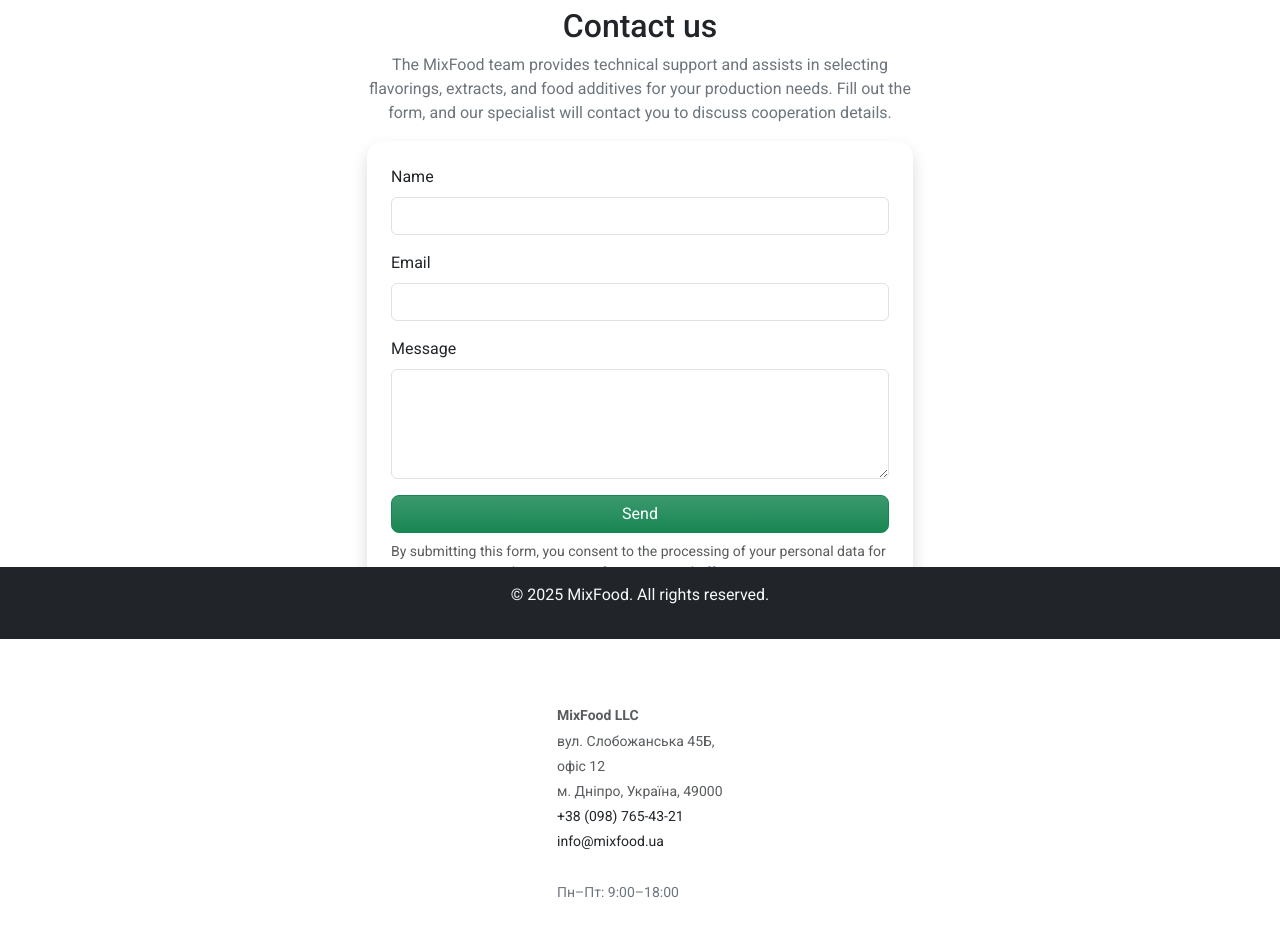
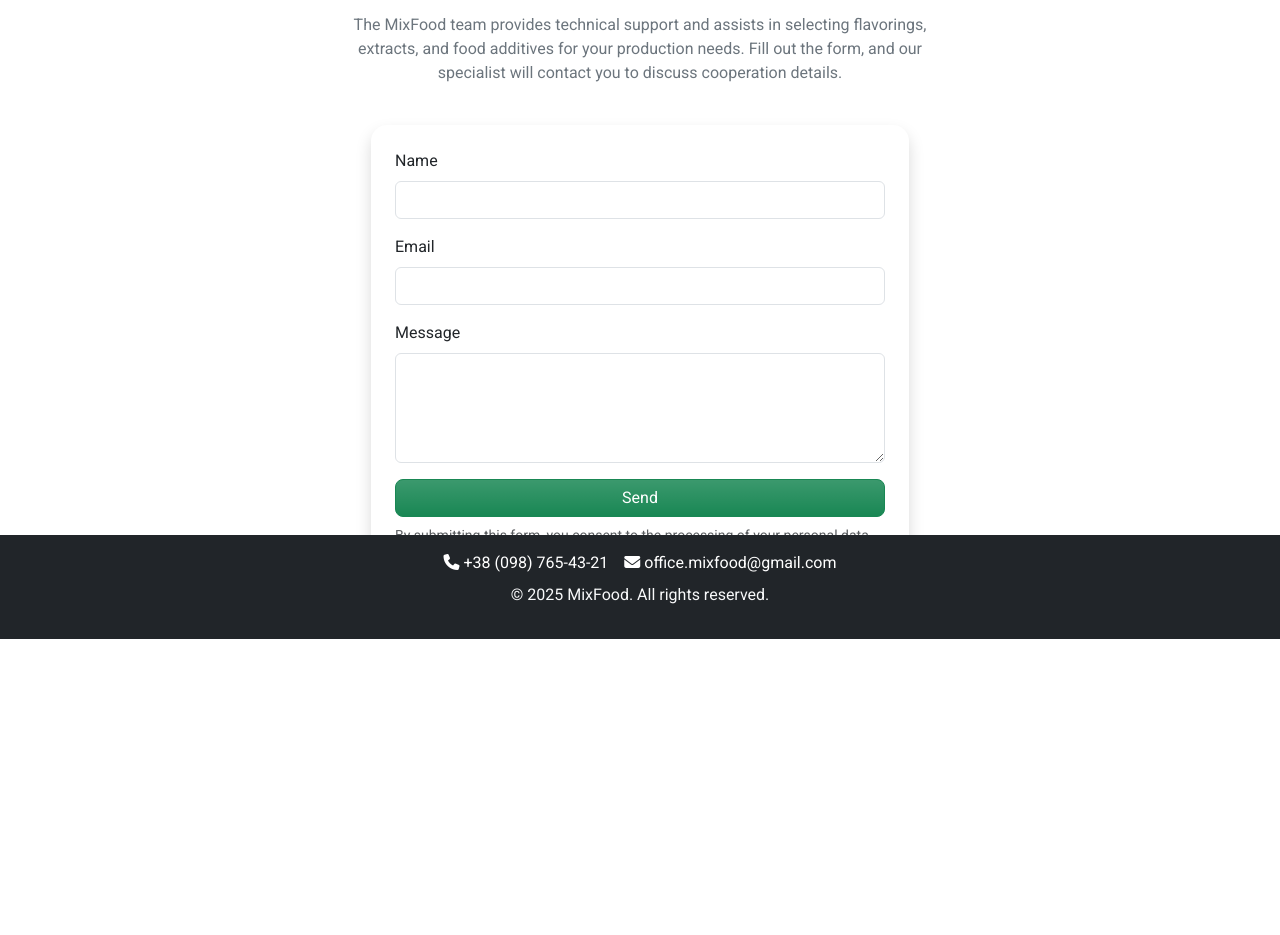
Before and after one commit to RenatAsadulov/Mix-food, a React (Vite) app: page /contact in a window 1280 px wide. Shown: the part 161-1096 px from the top of the page. After the commit the page ends 808 px from the top, so only its background shows below. Built offline with nearby package versions, Linux system fonts and the light colour scheme.

Commit message:
Working with contacts page

```diff
--- a/index.html
+++ b/index.html
@@ -8,6 +8,11 @@
       content="Сайт української компанії MixFood. Виробництво та продаж харчових ароматизаторів"
     />
     <title>MixFood</title>
+    <link
+      rel="stylesheet"
+      href="https://cdnjs.cloudflare.com/ajax/libs/font-awesome/6.6.0/css/all.min.css"
+    />
+
     <link
       href="https://cdn.jsdelivr.net/npm/bootstrap@5.3.3/dist/css/bootstrap.min.css"
       rel="stylesheet"
--- a/src/components/features/contact-info/ContactInfo.jsx
+++ b/src/components/features/contact-info/ContactInfo.jsx
@@ -1,24 +1,16 @@
 export const ContactInfo = () => (
-  <address className="text-muted small" style={{ lineHeight: "1.8" }}>
-    <strong>MixFood LLC</strong>
-    <br />
-    вул. Слобожанська 45Б, офіс 12
-    <br />
-    м. Дніпро, Україна, 49000
-    <br />
-    <a
-      href="tel:+380987654321"
-      className="d-block text-decoration-none text-dark"
-    >
+  <address className="text-muted" style={{ lineHeight: "1.8" }}>
+    <span>Контактний номер: </span>
+    <a href="tel:+380987654321" className="text-decoration-none text-dark">
       +38 (098) 765-43-21
     </a>
+    <br />
+    <span> Email: </span>
     <a
-      href="mailto:info@mixfood.ua"
-      className="d-block text-decoration-none text-dark"
+      href="mailto:office.mixfood@gmail.com"
+      className="text-decoration-none text-dark"
     >
-      info@mixfood.ua
+      office.mixfood@gmail.com
     </a>
-    <br />
-    <span className="text-secondary">Пн–Пт: 9:00–18:00</span>
   </address>
 );
--- a/src/components/layout/Footer.jsx
+++ b/src/components/layout/Footer.jsx
@@ -1,11 +1,59 @@
 import { useI18n } from "../../i18n/i18n";
+import { detectMobile } from "../../utils/detectMobile.js";
 
 export default function Footer() {
   const { t } = useI18n();
+  const isMobide = detectMobile();
+
+  console.log(isMobide);
+
+  if (!isMobide) {
+    return (
+      <footer className="bg-dark text-light py-3 text-center fixed-bottom">
+        <span className="me-3">
+          <i className="fa-solid fa-phone text-white"></i>{" "}
+          <a
+            href="tel:+380987654321"
+            className="text-decoration-none text-white"
+          >
+            +38 (098) 765-43-21
+          </a>
+        </span>
+        <span>
+          <i className="fa-solid fa-envelope text-white"></i>{" "}
+          <a
+            href="mailto:office.mixfood@gmail.com"
+            className="text-decoration-none text-white"
+          >
+            office.mixfood@gmail.com
+          </a>
+        </span>
+        <p className="mt-2">
+          © {new Date().getFullYear()} MixFood. {t("footer.rights")}
+        </p>
+      </footer>
+    );
+  }
+
   return (
-    <footer className="bg-dark text-light py-3 text-center fixed-bottom">
+    <footer className="d-flex justify-content-around bg-dark text-light py-3 text-center fixed-bottom">
+      <p>
+        <i className="fa-solid fa-phone text-white me-2"></i>{" "}
+        <a href="tel:+380987654321" className="text-decoration-none text-white">
+          +38 (098) 765-43-21
+        </a>
+      </p>
       <p>
         © {new Date().getFullYear()} MixFood. {t("footer.rights")}
+      </p>
+      <p>
+        <i className="fa-solid fa-envelope text-white me-2"></i>{" "}
+        <a
+          href="mailto:office.mixfood@gmail.com"
+          className="text-decoration-none text-white"
+        >
+          office.mixfood@gmail.com
+        </a>
       </p>
     </footer>
   );
--- a/src/components/layout/Header.jsx
+++ b/src/components/layout/Header.jsx
@@ -27,7 +27,7 @@
               <li key={link.href}>
                 <a
                   href={link.href}
-                  className="text-secondary nav-link-hover-primary text-decoration-none text-success"
+                  className="text-secondary nav-link-hover-primary text-decoration-none text-success fs-5 fw-medium"
                 >
                   {link.label}
                 </a>
--- a/src/i18n/i18n.jsx
+++ b/src/i18n/i18n.jsx
@@ -1,5 +1,6 @@
 import { Quote } from "lucide-react";
 import React, { createContext, useContext, useState } from "react";
+import { getLanguageFromBrowserSettings } from "../utils/browser";
 
 const translations = {
   en: {
@@ -48,6 +49,8 @@
       send: "Send",
       privacyNote:
         "By submitting this form, you consent to the processing of your personal data for communication and preparation of a commercial offer.",
+      email: "Email",
+      phone: "Phone",
     },
     footer: { rights: "All rights reserved." },
   },
@@ -97,6 +100,8 @@
       privacyNote: "na. Nasz menedżer wkrótce się z Tobą skontaktuje.",
       privacyNote:
         "Wysyłając formularz, wyrażasz zgodę na przetwarzanie danych osobowych w celu kontaktu i przygotowania oferty handlowej.",
+      email: "",
+      phone: "",
     },
     footer: { rights: "Wszelkie prawa zastrzeżone." },
   },
@@ -146,13 +151,15 @@
       send: "Надіслати",
       privacyNote:
         "Надсилаючи форму, ви погоджуєтесь на обробку персональних даних з метою комунікації та підготовки комерційної пропозиції.",
+      email: "Ел. пошта",
+      phone: "Телефон",
     },
     footer: { rights: "Всі права захищені." },
   },
 };
 
 const I18nContext = createContext({
-  lang: "en",
+  lang: getLanguageFromBrowserSettings(),
   setLang: () => {},
   t: (key) => key,
 });
@@ -167,7 +174,7 @@
 }
 
 export function I18nProvider({ children }) {
-  const userLanguage = navigator.language.slice(0, 2);
+  const userLanguage = getLanguageFromBrowserSettings();
 
   const [lang, setLang] = useState(userLanguage);
   const t = (key) =>
--- a/src/pages/Contact.jsx
+++ b/src/pages/Contact.jsx
@@ -4,6 +4,7 @@
 import { useI18n } from "../i18n/i18n";
 import { useRef, useState } from "react";
 import { ContactInfo } from "../components/features/contact-info/ContactInfo";
+import { div } from "framer-motion/client";
 
 export const ContactForm = () => {
   const { t } = useI18n();
@@ -41,24 +42,21 @@
 
   return (
     <section id="contact" aria-labelledby="contact-title" className="py-4">
-      <div className="container my-5">
-        <div className="col-12 col-md-10 col-lg-6 mx-auto d-flex flex-column align-items-center">
+      <div className="container my-2">
+        <div className="w-75 col-12 col-md-10 col-lg-6 mx-auto d-flex flex-column align-items-center">
           <header className="w-100 text-center mb-3">
             <h1 id="contact-title" className="h2 m-0">
               {t("contact.title")}
             </h1>
-            <p className="text-secondary mt-2 mb-0">
+            <p className="w-75 mx-auto text-secondary mt-2 mb-0">
               {t(
                 "contact.lead",
                 "Заповніть форму або скористайтеся контактними даними — ми відповімо впродовж робочого дня."
               )}
             </p>
           </header>
-          <div className="row justify-content-center gap-5">
-            <div className="col-7col-lg-6 mb-5">
-              <Card className="w-100 shadow border-0">
-                <CardContent className="p-4">
           {submitted ? (
+            <div className="mt-4 shadow border-0 p-5 rounded">
               <motion.div
                 initial={{ opacity: 0 }}
                 animate={{ opacity: 1 }}
@@ -71,7 +69,12 @@
                   {t("contact.successMessage")}
                 </p>
               </motion.div>
+            </div>
           ) : (
+            <div className="row justify-content-center mt-4">
+              <div className="col-12 col-lg-8 mb-6">
+                <Card className="w-100 shadow border-0">
+                  <CardContent className="p-4">
                     <form
                       noValidate
                       onSubmit={handleSubmit}
@@ -159,14 +162,11 @@
                         )}
                       </p>
                     </form>
-                  )}
                   </CardContent>
                 </Card>
               </div>
-            <div className="col-5 col-lg-4">
-              <ContactInfo />
             </div>
-          </div>
+          )}
         </div>
       </div>
     </section>
--- /dev/null
+++ b/src/utils/browser.js
@@ -0,0 +1,3 @@
+const getLanguageFromBrowserSettings = () => navigator.language.slice(0, 2);
+
+export { getLanguageFromBrowserSettings };
```
Lines whose indentation alone changed are shown as unchanged.
